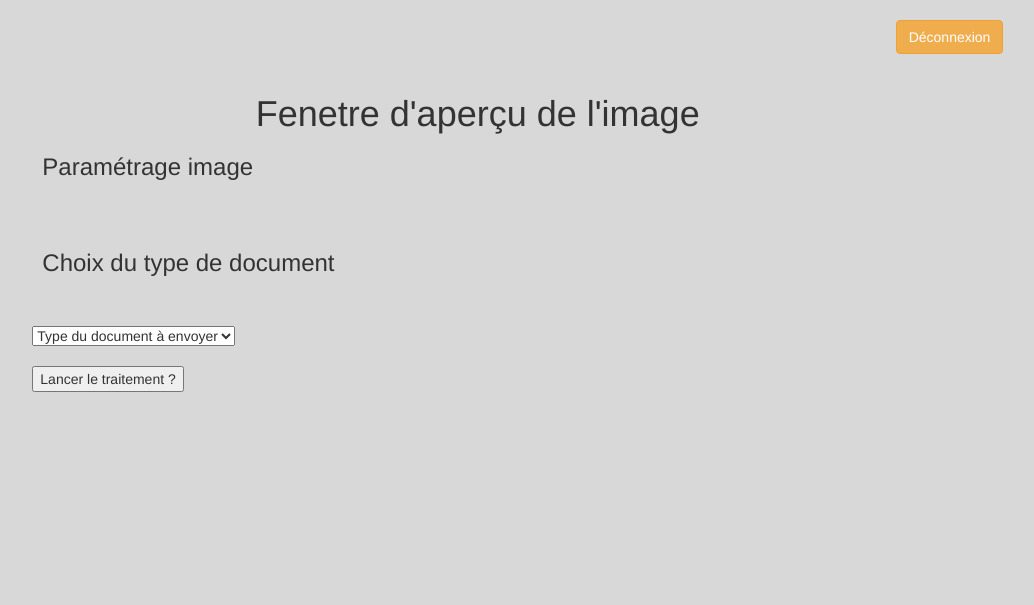
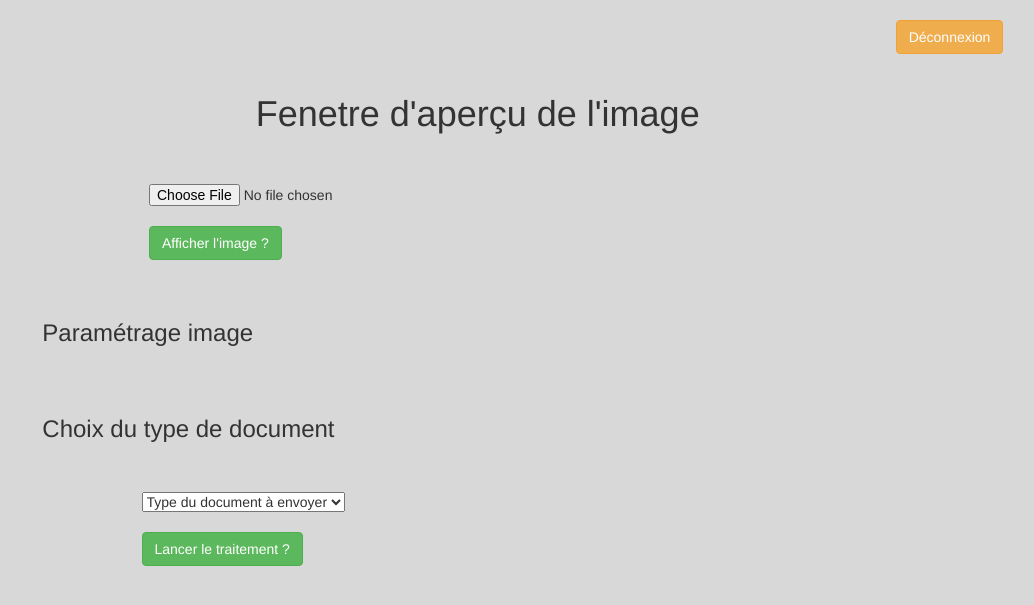
Before and after one commit to GuillaumeB13/Projet-Tutor-, a PHP site: page /Traitement.php in a window 1280 px wide. Shown: the top 605 px of the page, without its empty margins (171-1205 px from the left). Run offline with PHP 8.4, Linux system fonts and the light colour scheme; a user stored in the database is signed in; data comes from the database, SQL or seed files in the repository.

Commit message:
résolution des différents bugs (affichage des images récupérés par OCR, affichage image avant traitement)

```diff
--- a/php/Traitement.php
+++ b/php/Traitement.php
@@ -16,17 +16,46 @@
 			<body class=\"backbody\"><br>
 				<div class=\"background2\">
 					<form method =\"post\" class=\"col-sm-offset-10\">
-						<input type="."submit"." value="."Déconnexion"." name="."deco"." class=\"btn btn-warning\"> <br><br>
+						<input type="."submit"." value="."Déconnexion"." name="."afficher"." class=\"btn btn-warning\"> <br><br>
 					</form>
-					<h1 class=\"col-sm-offset-4\">Fenetre d'aperçu de l'image</h1>
+					<h1 class=\"col-sm-offset-4\">Fenetre d'aperçu de l'image</h1><br><br>
+					<form method=\"post\" enctype=\"multipart/form-data\">
+						<input type=\"file\" name=\"fichier\" class=\"col-sm-offset-3\"/><br>
+						<input type=\"submit\" name=\"afficher\" class=\"btn btn-success col-sm-offset-3\" value=\"Afficher l'image ?\">
+					</form>";
 
-					<h3 class=\"col-sm-offset-2\">Paramétrage image</h3><br><br>
+		if(isset($_POST['afficher']))
+		{
+
+			$fichierUti = '/var/www/html/OCR/php/img/'; // destination du fichier
+			$fichier = $_FILES['fichier']['tmp_name'];
+			if( !is_uploaded_file($fichier) ) // vérifie l'existence du fichier
+			{
+					echo "<script>alert(\"Fichier introuvable.\")</script>";
+			}
+			$type_file = $_FILES['fichier']['type'];
+			if(strstr($type_file, '.png') ) // vérification de l'extension
+			{
+					echo "<script>alert(\"Fichier non conforme. (conforme : .png\")</script>";
+			}
+			$_FILES['fichier']['name']='ci.png';
+			$nomFichier = $_FILES['fichier']['name'];
+			if( !move_uploaded_file($fichier, $fichierUti . $nomFichier) ) // copie du fichier et renvoie d'une erreur sinon
+			{
+					echo "<script>alert(\"Impossible de copier de le fichier.\")</script>";
+			}
+
+			echo "<br><br><img class=\"img-rounded col-sm-offset-3\" src=\"/OCR/php/img/ci.png\" height=\"352\" width=\"600\"/>";
+		}
+
+		echo "
+					<br><br><h3 class=\"col-sm-offset-2\">Paramétrage image</h3><br><br>
 				</div>
 				<section>
 					<h3 class=\"col-sm-offset-2\">Choix du type de document</h3><br><br>
 					<div class=\"row\">
-						<form method=\"post\" class=\"col-sm-offset-2\">
-							<select name=\"select\">
+						<form method=\"post\" >
+							<select name=\"select\" class=\"col-sm-offset-3\">
 								<option value=\"vide\">Type du document à envoyer</option>";
 
 										$req = $PDO_BDD->query("SELECT nom_Doc from Documents")->fetchAll();
@@ -37,7 +66,7 @@
 							echo "
 							</select>
 							<br><br>
-							<input type=\"submit\" name=\"OCR\" value=\"Lancer le traitement ?\" />
+							<input class=\"btn btn-success col-sm-offset-3\" type=\"submit\" name=\"OCR\" value=\"Lancer le traitement ?\" />
 						</form>
 					</div>
 				</section>
@@ -96,7 +125,7 @@
 		echo " <html>
 					<head>
 						<meta charset='UTF-8'>
-					    <title>Finalisation</title>
+					    <title>Traitement</title>
 						<link rel=\"stylesheet\" href=\"https://maxcdn.bootstrapcdn.com/bootstrap/3.3.6/css/bootstrap.min.css\" integrity=\"sha384-1q8mTJOASx8j1Au+a5WDVnPi2lkFfwwEAa8hDDdjZlpLegxhjVME1fgjWPGmkzs7\" crossorigin=\"anonymous\">
 					</head>
 					<body class=\"backbody\">
```
Also changed, not shown: php/admin.php (+2 -6 lines), php/data.php (+30 -0 lines).
